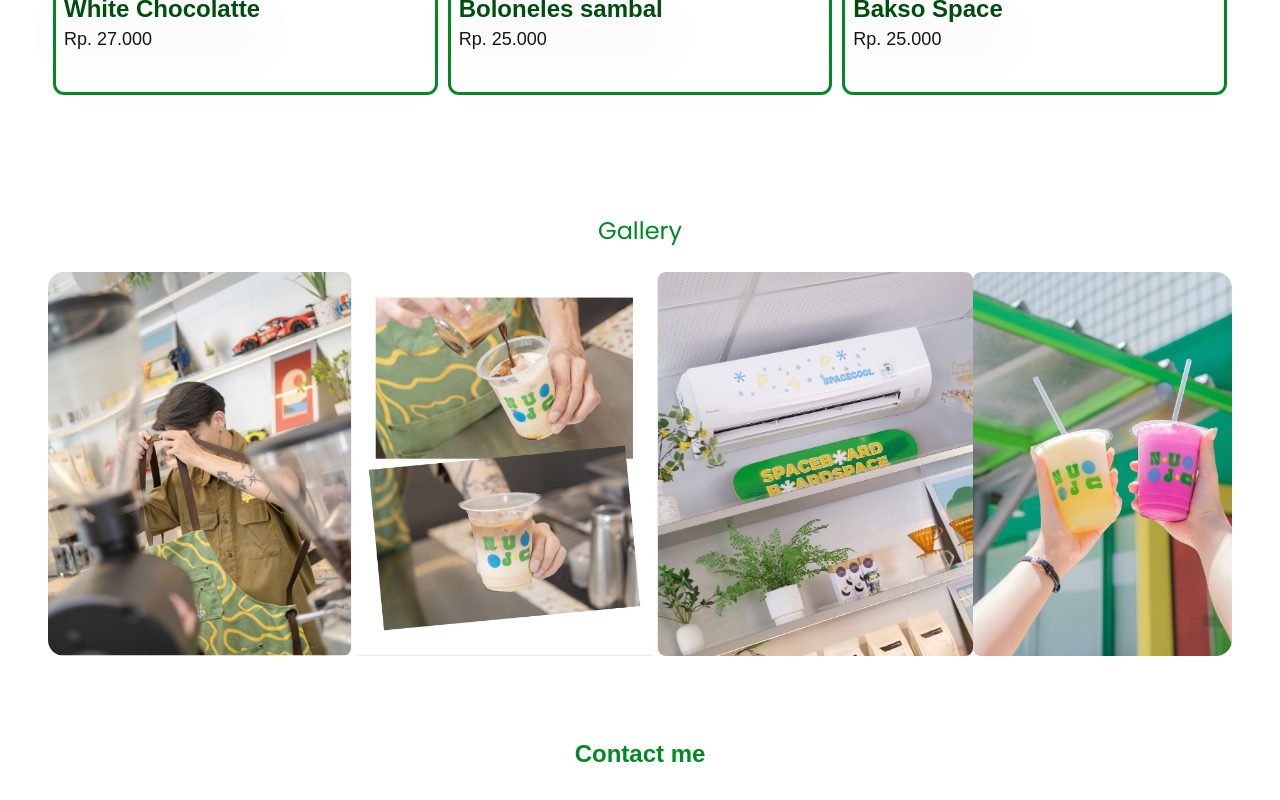
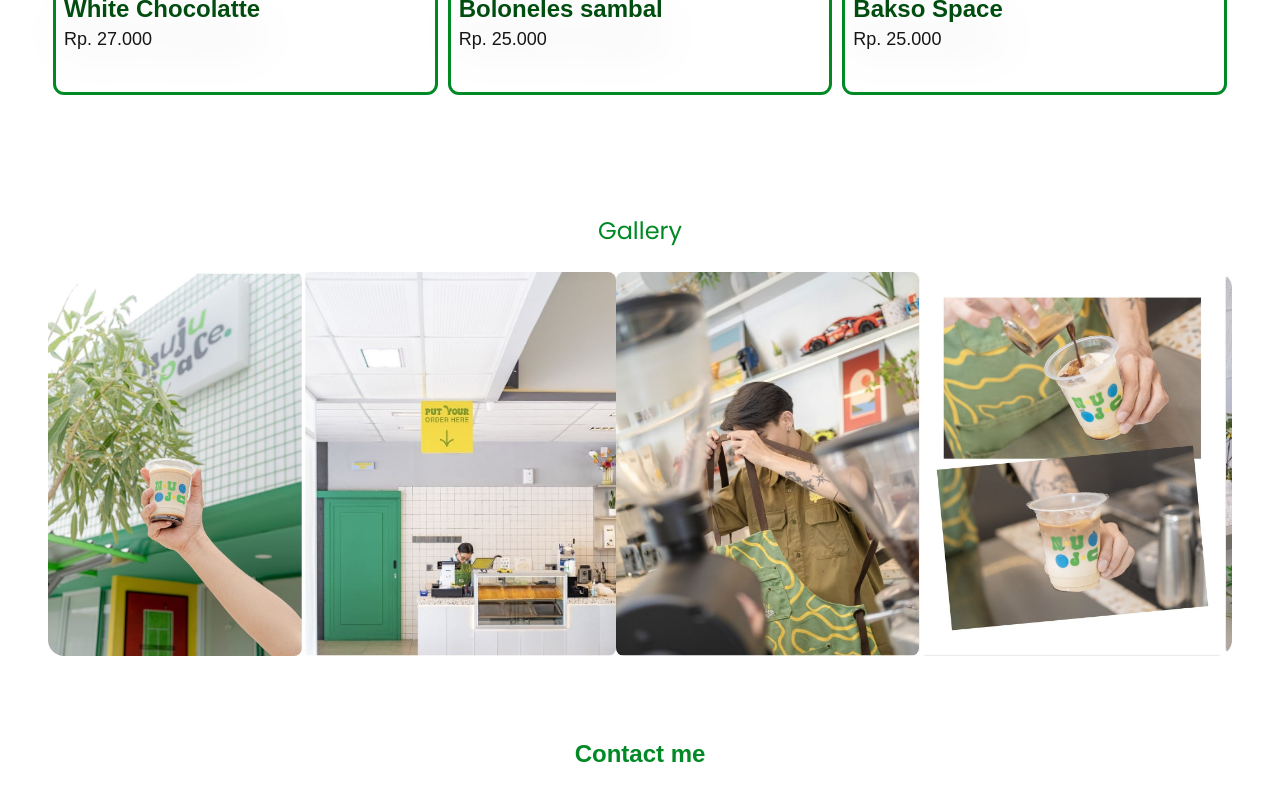
Before and after one commit to xwixz14/FrozenFood_ProjectWebII, a Next.js app: page / in a window 1280 px wide. Shown: the part 2997-3797 px from the top of the page. Built offline with nearby package versions, Linux system fonts and the light colour scheme.

Commit message:
menambahkan item gambar pada halaman gallery

```diff
--- a/src/components/gallery/page.tsx
+++ b/src/components/gallery/page.tsx
@@ -25,6 +25,20 @@ function Gallery() {
           </h1>
         </div>
         <div className="carousel rounded-box w-full h-96 ">
+          <div className="carousel-item ">
+            <img
+              src="/images/gallery/gallery1.jpg"
+              alt="Burger"
+              className="w-[100%] h-[100%] rounded-lg"
+            />
+          </div>
+          <div className="carousel-item">
+            <img
+              src="/images/gallery/gallery2.jpg"
+              alt="Burger"
+              className="w-[100%] h-[100%] rounded-lg"
+            />
+          </div>
           <div className="carousel-item">
             <img
               src="/images/gallery/gallery3.jpg"
```
